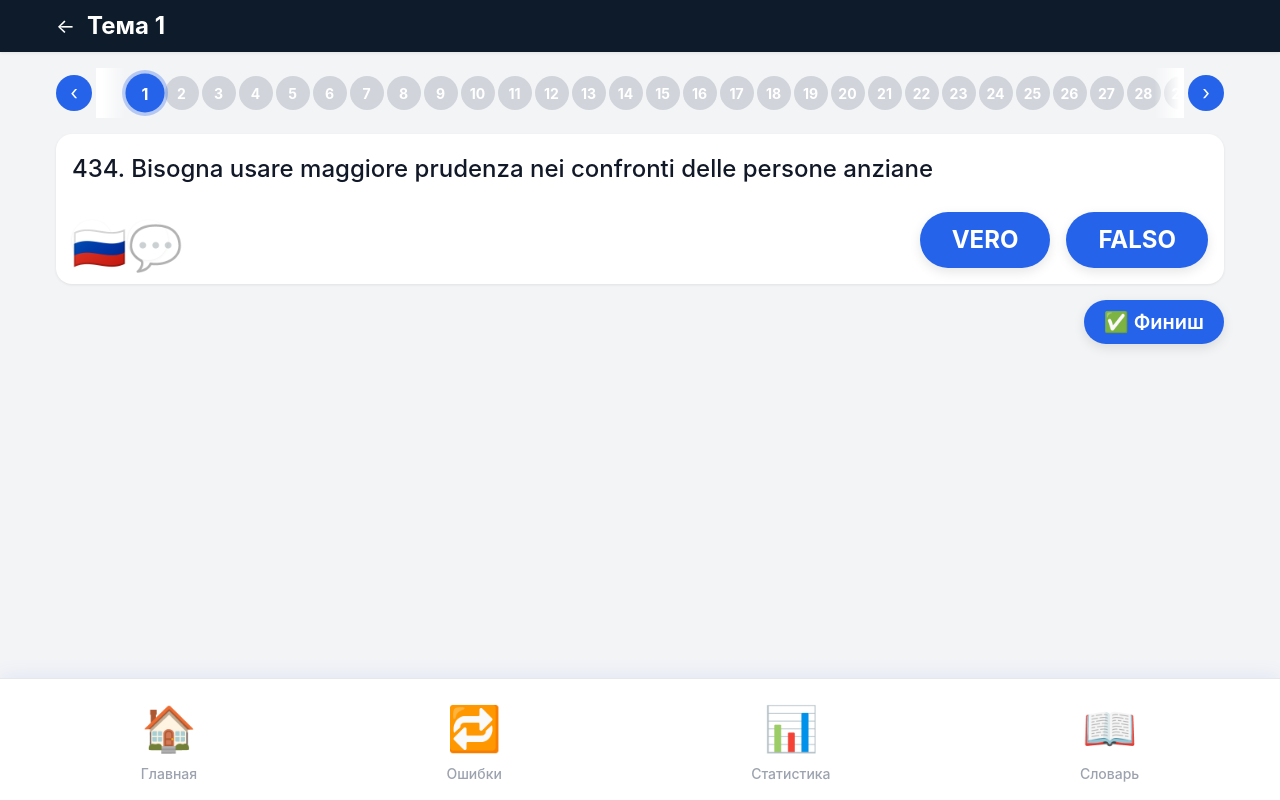
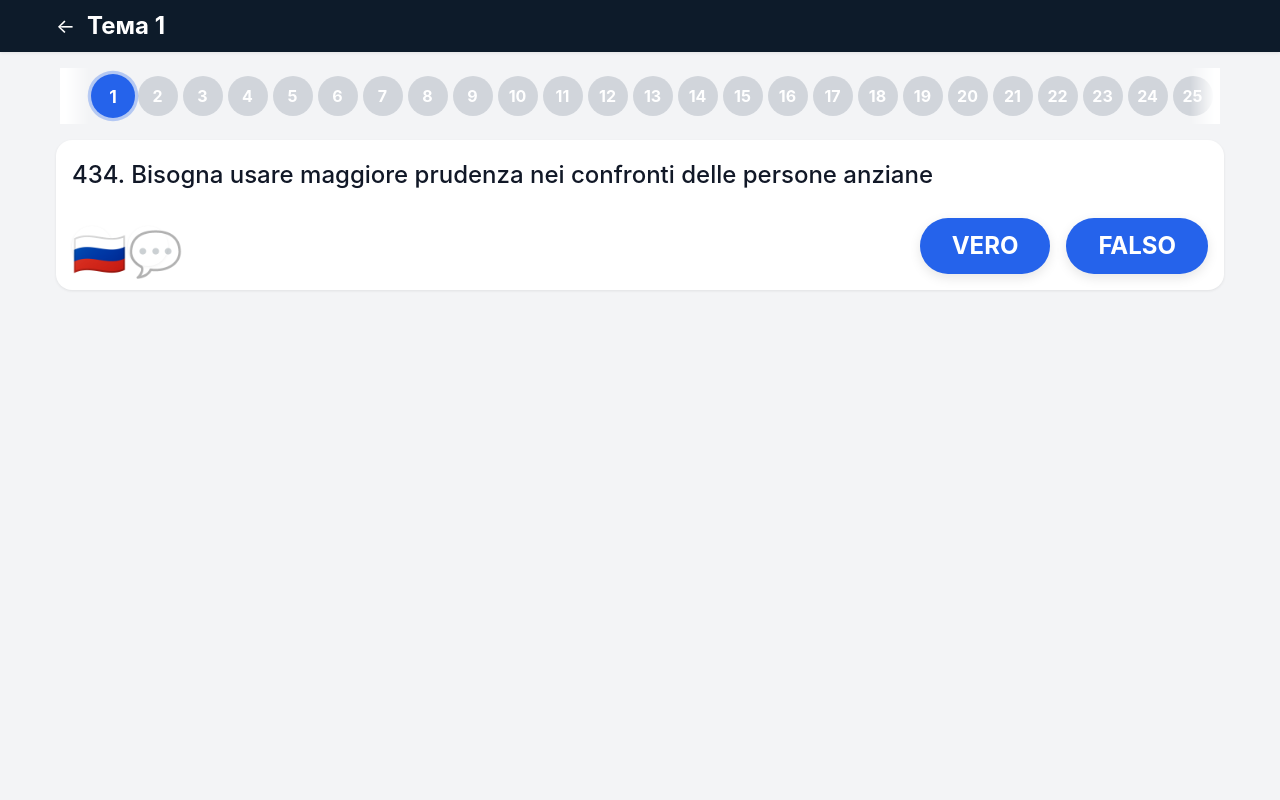
Before and after one commit to Gregdabro/quiz-patente, a React (Vite) app: page /quiz/1 in a window 1280 px wide. Built offline with nearby package versions, Linux system fonts and the light colour scheme.

Commit message:
feat: refactor pagination for touch, implement exit confirmation and hide bottom nav in quiz

```diff
--- a/src/App.jsx
+++ b/src/App.jsx
@@ -1,14 +1,15 @@
-import React from 'react';
-import { BrowserRouter, Routes, Route } from 'react-router-dom';
+import { BrowserRouter, Routes, Route, useLocation } from 'react-router-dom';
 import HomePage from './pages/HomePage';
 import QuizPage from './pages/QuizPage';
 import StatsPage from './pages/StatsPage';
 import DictionaryPage from './pages/DictionaryPage';
 import BottomNav from './components/layout/BottomNav';
 
-function App() {
+function AppContent() {
+  const location = useLocation();
+  const isQuizPage = location.pathname.startsWith('/quiz/');
+
   return (
-    <BrowserRouter>
     <div className="app-shell">
       <main className="page-content">
         <Routes>
@@ -19,9 +20,16 @@ function App() {
         </Routes>
       </main>
 
-        {/* Нижняя навигация (постоянная) */}
-        <BottomNav />
+      {/* Нижняя навигация (скрыта на страницах квиза) */}
+      {!isQuizPage && <BottomNav />}
     </div>
+  );
+}
+
+function App() {
+  return (
+    <BrowserRouter>
+      <AppContent />
     </BrowserRouter>
   );
 }
--- a/src/components/layout/AppHeader.jsx
+++ b/src/components/layout/AppHeader.jsx
@@ -7,8 +7,20 @@ import { useNavigate, useLocation } from 'react-router-dom';
  * @param {string} title — заголовок страницы
  * @param {boolean} showBack — показывать кнопку "Назад"
  */
-const AppHeader = ({ title = 'Quiz Patente', showBack = false }) => {
+const AppHeader = ({
+  title = 'Quiz Patente',
+  showBack = false,
+  onBackOverride = null
+}) => {
   const navigate = useNavigate();
+
+  const handleBack = () => {
+    if (onBackOverride) {
+      onBackOverride();
+    } else {
+      navigate(-1);
+    }
+  };
 
   return (
     <header className="app-header" style={{
@@ -31,7 +43,7 @@ const AppHeader = ({ title = 'Quiz Patente', showBack = false }) => {
         <div style={{ display: 'flex', alignItems: 'center' }}>
           {showBack && (
             <button
-              onClick={() => navigate(-1)}
+              onClick={handleBack}
               style={{
                 background: 'none',
                 border: 'none',
--- a/src/components/quiz/QuizPagination.jsx
+++ b/src/components/quiz/QuizPagination.jsx
@@ -13,7 +13,8 @@ const QuizPagination = ({
   questions,
   current,
   answered,
-  onSelect
+  onSelect,
+  onFinish
 }) => {
   const viewportRef = useRef(null);
 
@@ -31,28 +32,8 @@ const QuizPagination = ({
     }
   }, [current]);
 
-  const scroll = (direction) => {
-    if (viewportRef.current) {
-      const scrollAmount = 148; // Примерно 4 вопроса (37 * 4)
-      viewportRef.current.scrollBy({
-        left: direction === 'left' ? -scrollAmount : scrollAmount,
-        behavior: 'smooth'
-      });
-    }
-  };
-
   return (
     <div className="quiz-pagination-slider">
-      {/* Стрелка влево */}
-      <button
-        className="nav-arrow"
-        onClick={() => scroll('left')}
-        title="Назад"
-      >
-        ‹
-      </button>
-
-      {/* Окно просмотра слайдера с градиентами */}
       <div className="pagination-viewport-container">
         <div className="pagination-viewport" ref={viewportRef}>
           <div className="pagination-track">
@@ -75,18 +56,17 @@ const QuizPagination = ({
                 </div>
               );
             })}
+
+            {/* Кнопка "Финиш" (FINE) в конце ленты */}
+            <div
+              className="pagination-item pagination-item--finish"
+              onClick={onFinish}
+            >
+              FINE
+            </div>
           </div>
         </div>
       </div>
-
-      {/* Стрелка вправо */}
-      <button
-        className="nav-arrow"
-        onClick={() => scroll('right')}
-        title="Вперед"
-      >
-        ›
-      </button>
     </div>
   );
 };
--- /dev/null
+++ b/src/components/ui/ConfirmationModal.jsx
@@ -0,0 +1,55 @@
+import React from 'react';
+import Button from './Button';
+
+/**
+ * Универсальное модальное окно подтверждения.
+ * Предназначено для Chrome 92 (iPad mini 2).
+ *
+ * @param {boolean} isOpen — состояние видимости
+ * @param {string} title — заголовок (опционально)
+ * @param {string} message — основной текст
+ * @param {string} confirmText — текст кнопки подтверждения
+ * @param {string} cancelText — текст кнопки отмены
+ * @param {function} onConfirm — обработчик подтверждения
+ * @param {function} onCancel — обработчик отмены
+ */
+const ConfirmationModal = ({
+  isOpen,
+  title,
+  message,
+  confirmText = 'Да',
+  cancelText = 'Нет',
+  onConfirm,
+  onCancel
+}) => {
+  if (!isOpen) return null;
+
+  return (
+    <div className="modal-backdrop" onClick={onCancel}>
+      <div className="modal-container" onClick={(e) => e.stopPropagation()}>
+        {title && <h3 className="modal-title">{title}</h3>}
+        <div className="modal-body">
+          <p>{message}</p>
+        </div>
+        <div className="modal-actions">
+          <Button
+            variant="falso"
+            onClick={onCancel}
+            style={{ marginRight: 'var(--spacing-4)', minWidth: '100px' }}
+          >
+            {cancelText}
+          </Button>
+          <Button
+            variant="vero"
+            onClick={onConfirm}
+            style={{ minWidth: '100px' }}
+          >
+            {confirmText}
+          </Button>
+        </div>
+      </div>
+    </div>
+  );
+};
+
+export default ConfirmationModal;
--- a/src/pages/QuizPage.jsx
+++ b/src/pages/QuizPage.jsx
@@ -10,6 +10,7 @@ import QuizPagination from '../components/quiz/QuizPagination';
 import QuestionCard from '../components/quiz/QuestionCard';
 import CommentAccordion from '../components/quiz/CommentAccordion';
 import ResultScreen from '../components/quiz/ResultScreen';
+import ConfirmationModal from '../components/ui/ConfirmationModal';
 
 /**
  * Страница прохождения теста (Рефакторинг v2).
@@ -38,6 +39,9 @@ const QuizPage = () => {
   // Состояние модального окна результатов
   const [showResults, setShowResults] = useState(false);
 
+  // Состояние модального окна выхода
+  const [isExitModalOpen, setIsExitModalOpen] = useState(false);
+
   if (loading) return <Spinner />;
   if (error) return <div className="container error" style={{ padding: '40px', textAlign: 'center' }}>{error}</div>;
   if (!questions.length) return <div className="container" style={{ padding: '40px', textAlign: 'center' }}>Нет доступных вопросов</div>;
@@ -61,6 +65,7 @@ const QuizPage = () => {
 
   // Обработчик завершения
   const handleFinish = () => {
+    if (isFinished) return;
     finish();
     setShowResults(true);
   };
@@ -71,6 +76,7 @@ const QuizPage = () => {
         title={topicId === 'errors' ? 'Работа над ошибками' :
                topicId === 'all' ? 'Случайный тест' : `Тема ${topicId}`}
         showBack={true}
+        onBackOverride={() => setIsExitModalOpen(true)}
       />
 
       <div className="container" style={{ paddingBottom: 'var(--spacing-10)' }}>
@@ -80,6 +86,7 @@ const QuizPage = () => {
           current={current}
           answered={answered}
           onSelect={handleGoTo}
+          onFinish={handleFinish}
         />
 
         <QuestionCard
@@ -90,28 +97,6 @@ const QuizPage = () => {
           showComment={showComment}
           onToggleComment={() => setShowComment(!showComment)}
         />
-
-        {/* Секция управления под карточкой */}
-        <div className="quiz-actions" style={{ marginTop: 'var(--spacing-4)', display: 'flex', justifyContent: 'flex-end' }}>
-          <div className="right-actions">
-            {/* Кнопка финиша — завершить тест или выйти */}
-            {isFinished ? (
-              <Button
-                variant="primary"
-                onClick={() => navigate('/')}
-              >
-                🚪 Выйти
-              </Button>
-            ) : (
-              <Button
-                variant="primary"
-                onClick={handleFinish}
-              >
-                ✅ Финиш
-              </Button>
-            )}
-          </div>
-        </div>
 
         {/* Аккордеон комментария (появляется по кнопке 💬) */}
         <CommentAccordion
@@ -130,6 +115,14 @@ const QuizPage = () => {
             onFinish={() => navigate('/')}
           />
         )}
+
+        {/* Модальное окно подтверждения выхода */}
+        <ConfirmationModal
+          isOpen={isExitModalOpen}
+          message="Вы уверены, что хотите покинуть квиз? Ваш прогресс в этой сессии будет потерян."
+          onConfirm={() => navigate('/')}
+          onCancel={() => setIsExitModalOpen(false)}
+        />
       </div>
     </div>
   );
--- a/src/styles/components.css
+++ b/src/styles/components.css
@@ -201,9 +201,9 @@
 }
 
 .pagination-item {
-  min-width: 34px;
-  width: 34px;
-  height: 34px;
+  min-width: 40px;
+  width: 40px;
+  height: 40px;
   border-radius: var(--radius-full);
   display: -webkit-flex;
   display: flex;
@@ -211,11 +211,11 @@
   align-items: center;
   -webkit-justify-content: center;
   justify-content: center;
-  font-size: 14px;
+  font-size: 16px;
   font-weight: 700;
   color: #fff;
   cursor: pointer;
-  margin: 0 1.5px; /* Итого 3px между кнопками */
+  margin: 0 2.5px; /* Итого 5px между кнопками */
   -webkit-flex-shrink: 0;
   flex-shrink: 0;
   background-color: var(--color-unanswered);
@@ -226,9 +226,17 @@
 .pagination-item.active {
   background-color: var(--color-primary);
   box-shadow: 0 0 0 3px rgba(37, 99, 235, 0.3);
-  transform: scale(1.15);
-  -webkit-transform: scale(1.15);
+  transform: scale(1.1);
+  -webkit-transform: scale(1.1);
   z-index: 5;
+}
+
+.pagination-item--finish {
+  width: 100px;
+  min-width: 100px;
+  background-color: var(--color-header-bg);
+  font-size: 14px;
+  letter-spacing: 0.5px;
 }
 
 .pagination-item.correct {
@@ -416,3 +424,52 @@
     width: 55%;
   }
 }
+
+/* === Модальные окна === */
+.modal-backdrop {
+  position: fixed;
+  top: 0;
+  left: 0;
+  right: 0;
+  bottom: 0;
+  background-color: rgba(0, 0, 0, 0.5);
+  display: -webkit-flex;
+  display: flex;
+  -webkit-align-items: center;
+  align-items: center;
+  -webkit-justify-content: center;
+  justify-content: center;
+  z-index: 2000;
+  padding: var(--spacing-4);
+}
+
+.modal-container {
+  background-color: var(--color-surface);
+  border-radius: var(--radius-lg);
+  width: 100%;
+  max-width: 480px;
+  padding: var(--spacing-6);
+  box-shadow: var(--shadow-lg);
+  text-align: center;
+}
+
+.modal-title {
+  font-size: var(--font-size-xl);
+  font-weight: 700;
+  margin-bottom: var(--spacing-4);
+  color: var(--color-text);
+}
+
+.modal-body {
+  font-size: var(--font-size-md);
+  color: var(--color-text-secondary);
+  margin-bottom: var(--spacing-8);
+  line-height: 1.5;
+}
+
+.modal-actions {
+  display: -webkit-flex;
+  display: flex;
+  -webkit-justify-content: center;
+  justify-content: center;
+}
```
Lines whose indentation alone changed are shown as unchanged.
